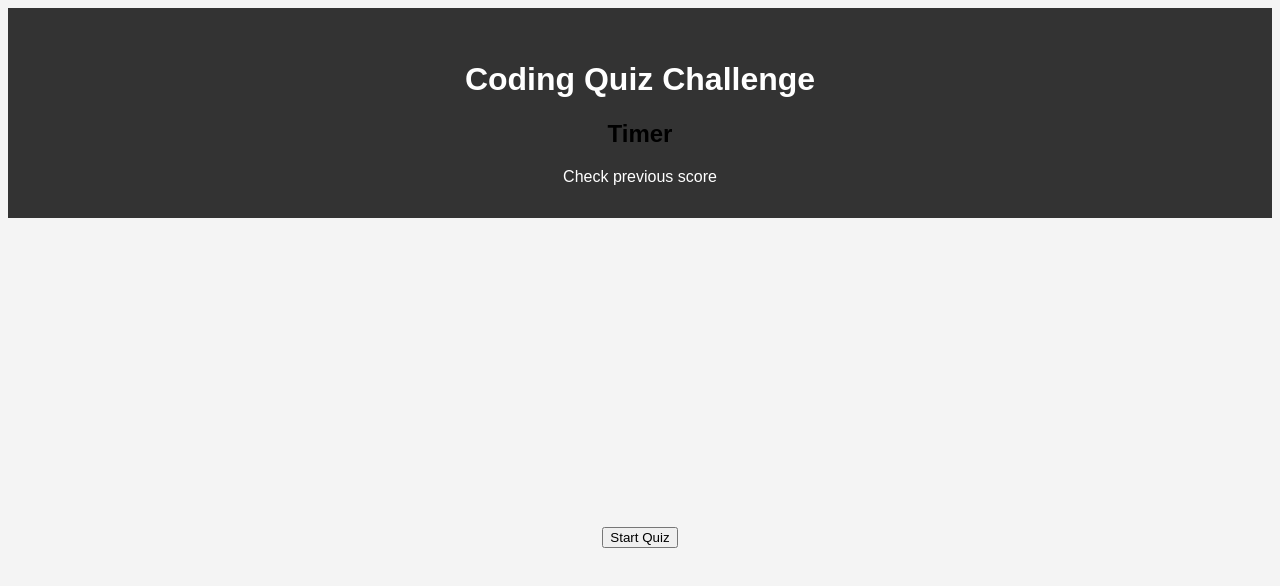
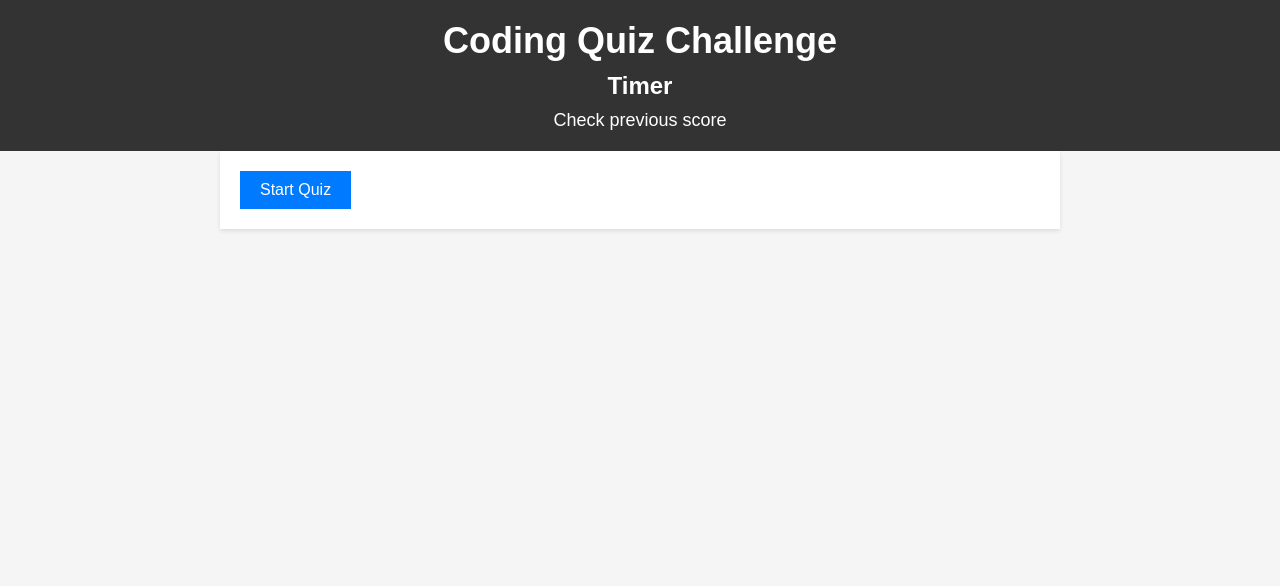
Before and after one commit to alexandrazykova/Code-Quiz, a plain HTML site: page index.html in a window 1280 px wide. Drawn offline with Linux system fonts and the light colour scheme.

Commit message:
added basic style, changes timer from 300 to 100

```diff
--- a/assets/css/style.css
+++ b/assets/css/style.css
@@ -1,29 +1,58 @@
 /* Set up a basic layout */
 body {
   font-family: Arial, sans-serif;
-  background-color: #f4f4f4;
+  background-color: #f5f5f5;
+  margin: 0;
+  padding: 0;
 }
 
 header {
   background-color: #333;
   color: #fff;
   text-align: center;
-  padding: 2rem;
+  padding: 20px 0;
+}
+
+h1 {
+  font-size: 36px;
+  margin: 0;
+}
+
+.timer {
+  font-size: 24px;
+  margin: 10px 0;
+}
+
+.score {
+  font-size: 18px;
 }
 
 main {
-  display: flex;
-  justify-content: center;
-  align-items: center;
-  height: 80vh;
+  max-width: 800px;
+  margin: 0 auto;
+  padding: 20px;
+  background-color: #fff;
+  box-shadow: 0 2px 4px rgba(0, 0, 0, 0.1);
 }
 
-.timer {
-  top: 1rem;
-  right: 1rem;
-  color: black;
+button {
+  background-color: #007bff;
+  color: #fff;
+  border: none;
+  padding: 10px 20px;
+  font-size: 16px;
+  cursor: pointer;
 }
 
-.hidden {
-  display: none;
+button:hover {
+  background-color: #0056b3;
 }
+
+#input-container {
+  display: none; /* Hide the input container by default */
+}
+
+input {
+  padding: 10px;
+  font-size: 16px;
+}
--- a/assets/js/script.js
+++ b/assets/js/script.js
@@ -68,7 +68,7 @@ var quizQuestions = [
   },
 ];
 
-var timerCount = 300;
+var timerCount = 100;
 var questionIndex = 0;
 var timerInterval;
 
```
Also changed, not shown: 3 other files.
